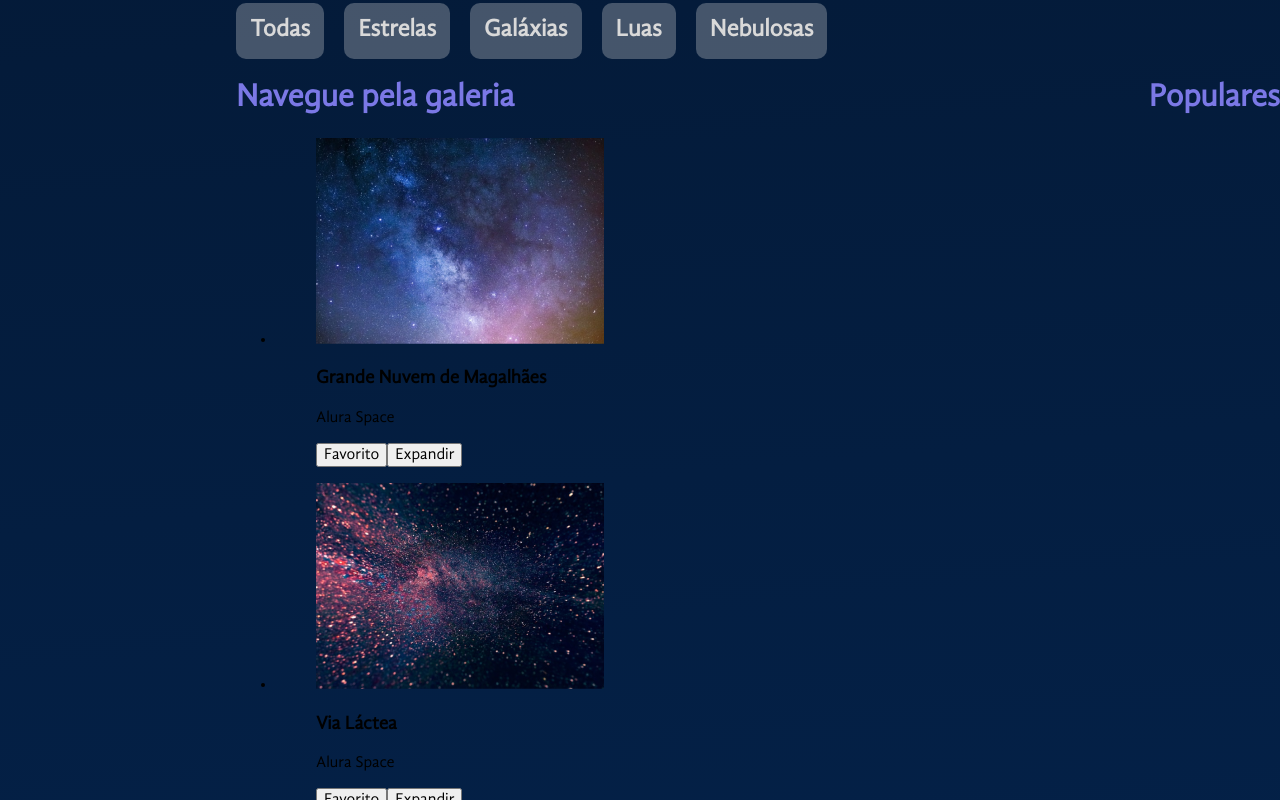
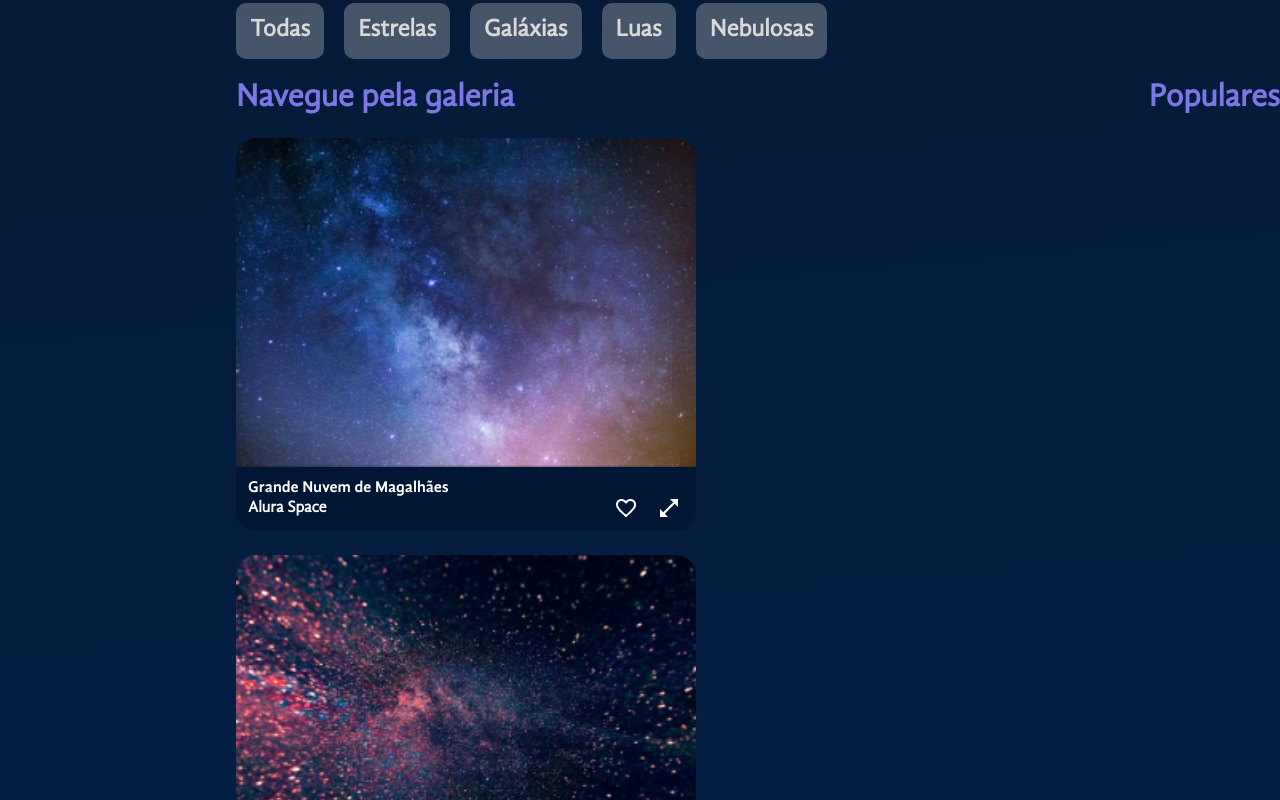
Before and after one commit to devcanovas/space-app, a React (Vite) app: page / in a window 1280 px wide. Shown: the part 580-1380 px from the top of the page. Built offline with nearby package versions, Linux system fonts and the light colour scheme.

Commit message:
Implementando Galeria de Imagens com  componente imagem pronto

```diff
--- /dev/null
+++ b/src/components/BotaoIcone/index.jsx
@@ -0,0 +1,13 @@
+import { styled } from "styled-components"
+
+const BotaoIcone = styled.button`
+    margin-left: 12px;
+    display: flex;
+    align-items: center;
+    justify-content: center;
+    background-color: transparent;
+    border: none;
+    cursor: pointer;
+`
+
+export default BotaoIcone
--- a/src/components/Galeria/Imagem/index.jsx
+++ b/src/components/Galeria/Imagem/index.jsx
@@ -1,18 +1,57 @@
-const Imagem = ({ foto, titulo, fonte }) => {
-    // @TODO fazer amanhã
-  return (
-    <figure>
-      <img src={foto} />
-      <figcaption>
-        <h3>{titulo}</h3>
-        <footer>
-            <p>{fonte}</p>
-            <button>Favorito</button>
-            <button>Expandir</button>
-        </footer>
-      </figcaption>
-    </figure>
-  );
-};
+import styled from "styled-components"
+import BotaoIcone from "@/components/BotaoIcone"
 
-export default Imagem;
+const Figure = styled.figure`
+    width: ${props => props.$expandida ? '90%' : '460px'};
+    max-width: 100%;
+    margin: 0;
+    display: flex;
+    flex-direction: column;
+    & > img {
+        max-width: 100%;
+        border-radius: 20px 20px 0 0;
+    }
+    figcaption {
+        background-color: #001634;
+        border-radius: 0px 0px 20px 20px;
+        color: white;
+        box-sizing: border-box;
+        padding: 12px;
+        h3 {
+            font-family: 'GandhiSansBold';
+        }
+        h4 {
+            flex-grow: 1;
+        }
+        h3, h4 {
+            margin: 0;
+            font-size: 16px;
+        }
+    }
+`
+
+const Rodape = styled.footer`
+    display: flex;
+    justify-content: space-between;
+    align-items: center;
+`
+
+const Imagem = ({ foto, expandida = false }) => {
+    return (<Figure $expandida={expandida} id={`foto-${foto.id}`}>
+        <img src={foto.path} alt={foto.alt} />
+        <figcaption>
+            <h3>{foto.titulo}</h3>
+            <Rodape>
+                <h4>{foto.fonte}</h4>
+                <BotaoIcone>
+                    <img src="/assets/icones/favorito.png" alt="Icone de favorito" />
+                </BotaoIcone>
+                {!expandida && <BotaoIcone aria-hidden={expandida}>
+                    <img src="/assets/icones/expandir.png" alt="Icone de expandir" />
+                </BotaoIcone>}
+            </Rodape>
+        </figcaption>
+    </Figure>)
+}
+
+export default Imagem
--- a/src/components/Galeria/index.jsx
+++ b/src/components/Galeria/index.jsx
@@ -8,16 +8,26 @@ import Imagem from "./Imagem";
 
 const GaleriaContainer = styled.div`
   display: flex;
+  gap: 24px;
 `;
 
 const SecaoFluida = styled.section`
   flex-grow: 1;
 `;
 
+const UlEstilizado = styled.ul`
+  display: flex;
+  justify-content: space-between;
+`;
+const ImagensContainer = styled.section`
+  display: flex;
+  justify-content: space-between;
+  flex-wrap: wrap;
+  gap: 24px;
+`;
+
 const Galeria = () => {
   const { fotosDaGaleria, setFotosDaGaleria } = useContext(GaleriaContext);
-
-  console.log(fotosDaGaleria);
 
   return (
     <>
@@ -25,17 +35,11 @@ const Galeria = () => {
       <GaleriaContainer>
         <SecaoFluida>
           <Titulo>Navegue pela galeria</Titulo>
-          <ul>
+          <ImagensContainer>
             {fotosDaGaleria.map((foto) => (
-              <li>
-                <Imagem
-                  foto={foto.path}
-                  titulo={foto.titulo}
-                  fonte={foto.fonte}
-                />
-              </li>
+              <Imagem key={foto.id} foto={foto} />
             ))}
-          </ul>
+          </ImagensContainer>
         </SecaoFluida>
         <Populares />
       </GaleriaContainer>
```
